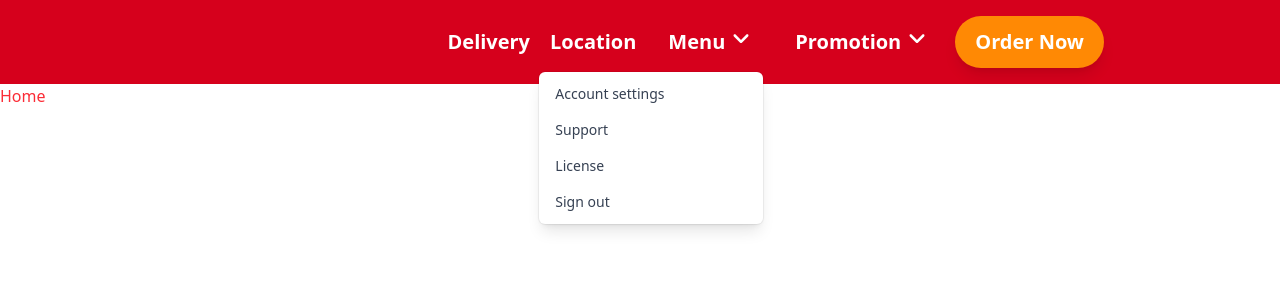
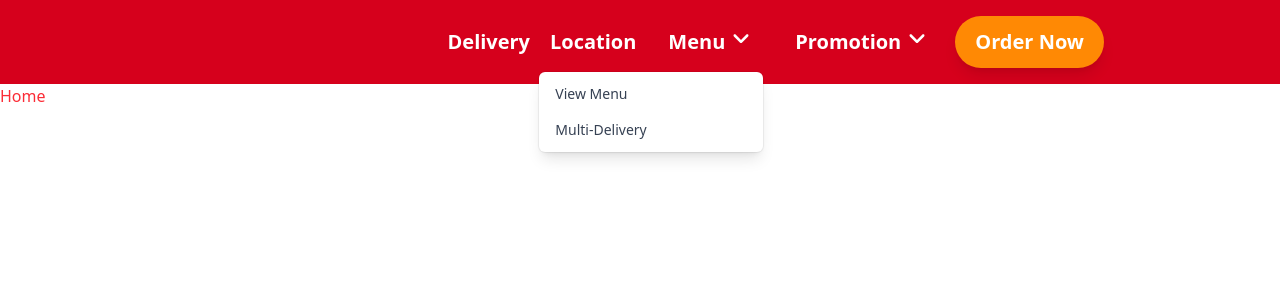
Before and after one commit to AdieDev0/Jollibee---static, a React (Vite) app in the folder jollibee/: page / in a window 1280 px wide. Both pictures are taken after a click on the button "Menu". Shown: the top 300 px of the page. Built offline with nearby package versions, Linux system fonts and the light colour scheme.

Commit message:
refactor: update Navbar component menu items for clarity and functionality

```diff
--- a/jollibee/src/components/Navbar.jsx
+++ b/jollibee/src/components/Navbar.jsx
@@ -25,23 +25,7 @@ const Navbar = () => {
                   href="#"
                   className="block px-4 py-2 text-sm text-gray-700 data-focus:bg-gray-100 data-focus:text-gray-900 data-focus:outline-hidden"
                 >
-                  Account settings
-                </a>
-              </MenuItem>
-              <MenuItem>
-                <a
-                  href="#"
-                  className="block px-4 py-2 text-sm text-gray-700 data-focus:bg-gray-100 data-focus:text-gray-900 data-focus:outline-hidden"
-                >
-                  Support
-                </a>
-              </MenuItem>
-              <MenuItem>
-                <a
-                  href="#"
-                  className="block px-4 py-2 text-sm text-gray-700 data-focus:bg-gray-100 data-focus:text-gray-900 data-focus:outline-hidden"
-                >
-                  License
+                  View Menu
                 </a>
               </MenuItem>
               <form action="#" method="POST">
@@ -50,7 +34,7 @@ const Navbar = () => {
                     type="submit"
                     className="block w-full px-4 py-2 text-left text-sm text-gray-700 data-focus:bg-gray-100 data-focus:text-gray-900 data-focus:outline-hidden"
                   >
-                    Sign out
+                    Multi-Delivery
                   </button>
                 </MenuItem>
               </form>
```
